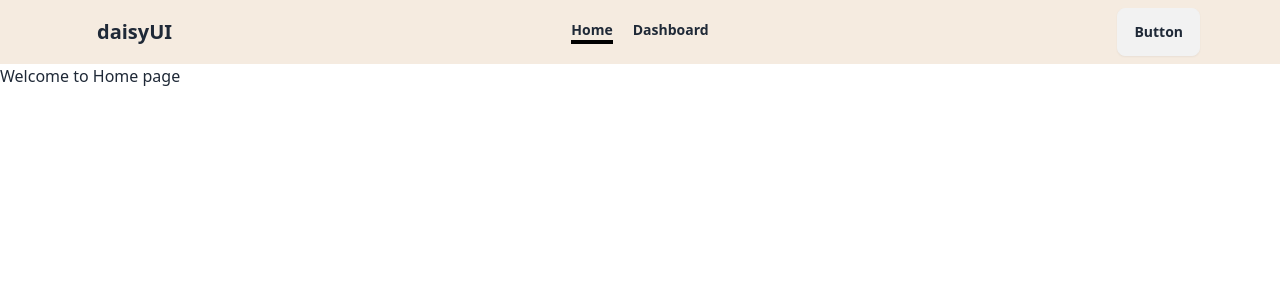
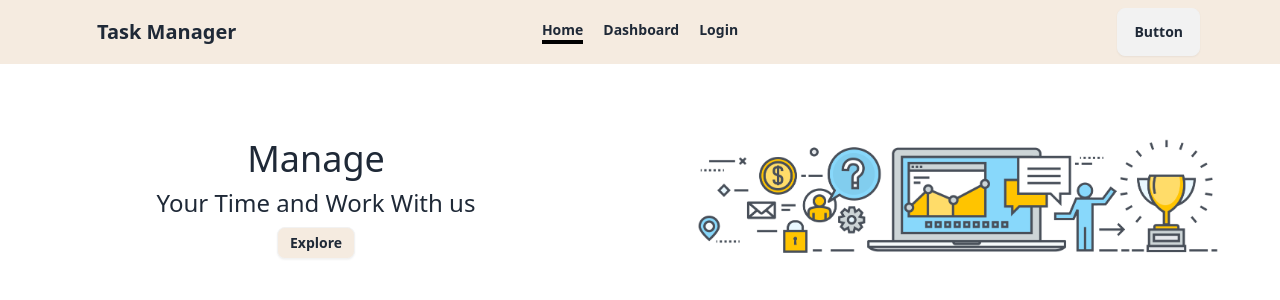
Before and after one commit to Zubayer-Aurnab/Task-Manager-Client, a React (Vite) app: page / in a window 1280 px wide. Shown: the top 300 px of the page. Built offline with nearby package versions, Linux system fonts and the light colour scheme.

Commit message:
Banner section created

```diff
--- a/src/Components/Shared/NavBar.jsx
+++ b/src/Components/Shared/NavBar.jsx
@@ -21,6 +21,14 @@ const NavBar = () => {
         >
             Dashboard
         </NavLink>
+        <NavLink
+            to="/login"
+            className={({ isActive, isPending }) =>
+                isPending ? "pending" : isActive ? "font-bold border-b-4 border-black" : "font-bold "
+            }
+        >
+            Login
+        </NavLink>
     </>
 
 
@@ -36,7 +44,7 @@ const NavBar = () => {
                         {Links}
                     </ul>
                 </div>
-                <a className="btn btn-ghost text-xl">daisyUI</a>
+                <a className="btn btn-ghost text-xl">Task Manager</a>
             </div>
             <div className="navbar-center hidden lg:flex">
                 <ul className="menu menu-horizontal px-1 space-x-5">
--- /dev/null
+++ b/src/Page/Home/Banner/Banner.jsx
@@ -0,0 +1,25 @@
+import BannerPhoto from "../../../assets/kisspng-project-management-sales-increase-5b4312cb57fa18.9365269315311223793604.png"
+
+const Banner = () => {
+    return (
+        <>
+            <div className="flex flex-col lg:flex-row gap-4 mt-10">
+                <div className="flex-1 text-center ">
+                    <div className="flex flex-col justify-center items-center space-y-2  h-full">
+                        <h1 className="text-2xl md:text-4xl">Manage</h1>
+                        <p className="text-lg md:text-2xl">Your Time and Work With us</p>
+                        <div className="">
+                            <button className="btn bg-primary3 hover:bg-primary2 btn-sm ">Explore</button>
+                        </div>
+                    </div>
+                </div>
+                <div className="flex-1 ">
+                    <img src={BannerPhoto} className="" alt="" />
+                </div>
+            </div>
+
+        </>
+    );
+};
+
+export default Banner;
--- a/src/Page/Home/Home.jsx
+++ b/src/Page/Home/Home.jsx
@@ -1,9 +1,11 @@
+import Banner from "./Banner/Banner";
 
 
 const Home = () => {
     return (
         <div>
-            <h1>Welcome to Home page</h1>
+
+            <Banner />
         </div>
     );
 };
--- /dev/null
+++ b/src/Page/Login/Login.jsx
@@ -0,0 +1,11 @@
+
+
+const Login = () => {
+    return (
+        <div>
+           <h1>Login</h1>
+        </div>
+    );
+};
+
+export default Login;
--- a/src/main.jsx
+++ b/src/main.jsx
@@ -8,6 +8,7 @@ import {
 } from "react-router-dom";
 import Dashboard from './Page/Dashboard/Dashboard.jsx';
 import Home from './Page/Home/Home.jsx';
+import Login from './Page/Login/Login.jsx';
 
 const router = createBrowserRouter([
   {
@@ -21,6 +22,10 @@ const router = createBrowserRouter([
       {
         path: "/dashboard",
         element: <Dashboard />
+      },
+      {
+        path: '/login',
+        element: <Login />
       }
     ]
   },
```
Also changed, not shown: src/assets/kisspng-project-management-sales-increase-5b4312cb57fa18.9365269315311223793604.png (added).
